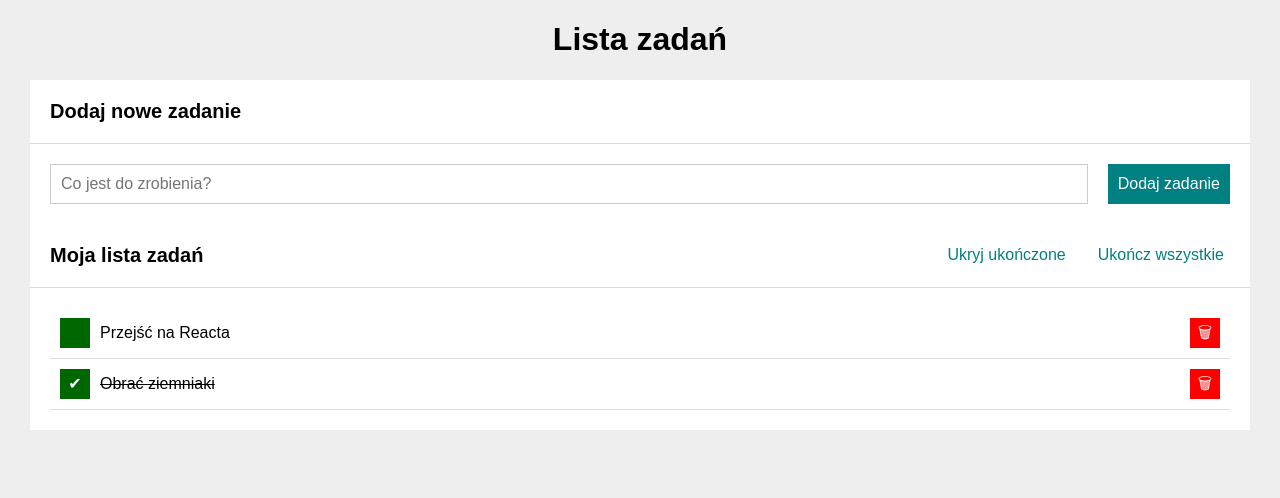
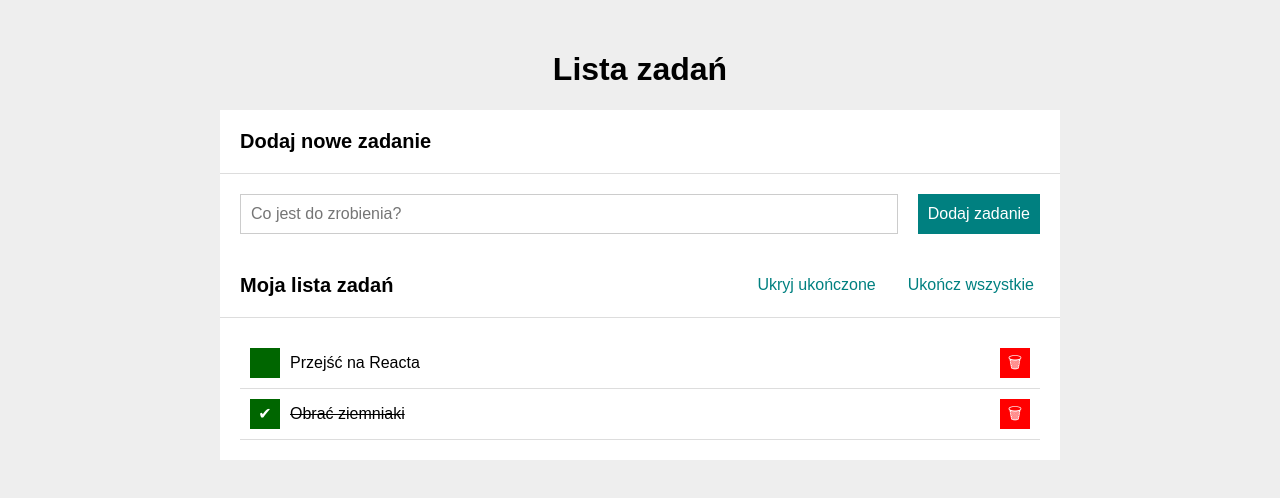
Before and after one commit to MarcinBialek1983/todos-list-react, a React (Create React App) app: page / in a window 1280 px wide. Shown: the top 498 px of the page. Built offline with nearby package versions, Linux system fonts and the light colour scheme.

Commit message:
added css to container

```diff
--- a/src/Container/style.css
+++ b/src/Container/style.css
@@ -13,3 +13,9 @@ html {
     font-family:Arial, Helvetica, sans-serif;
     background-color: #eee;
 }
+
+.container {
+    max-width: 900px;
+    padding: 30px;
+    margin: 0 auto;
+}
--- a/src/Header/index.js
+++ b/src/Header/index.js
@@ -1,6 +1,6 @@
 import "./style.css"
 
-const Header = ({title}) => (
+const Header = ({ title }) => (
     <header className="header">
     <h1>{title}</h1>
   </header>
--- a/src/Section/style.css
+++ b/src/Section/style.css
@@ -1,7 +1,6 @@
 .section {
-    margin: 0 30px 0 30px;
     background-color: white;
-}
+   }
 
 .section__header {
     display: grid;
```
